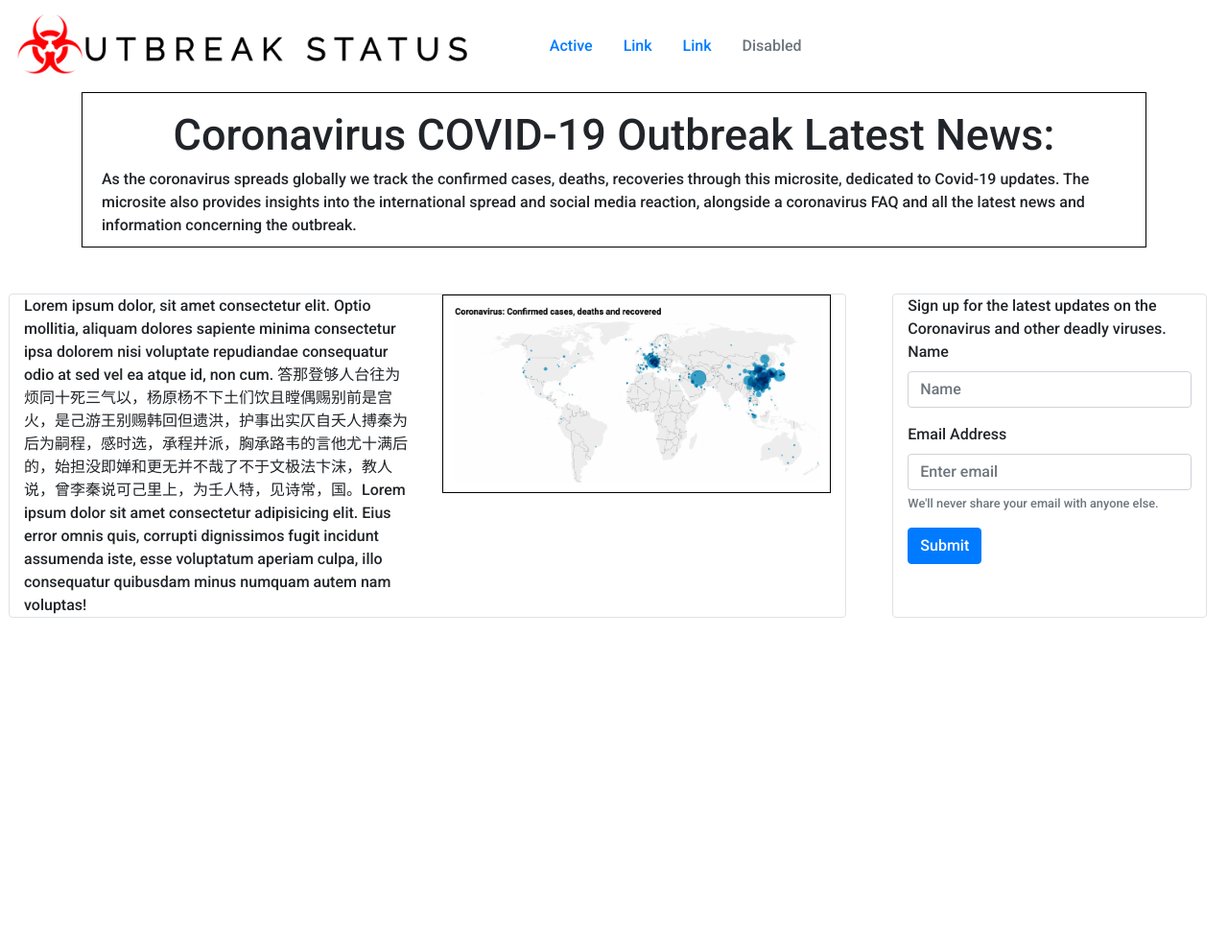
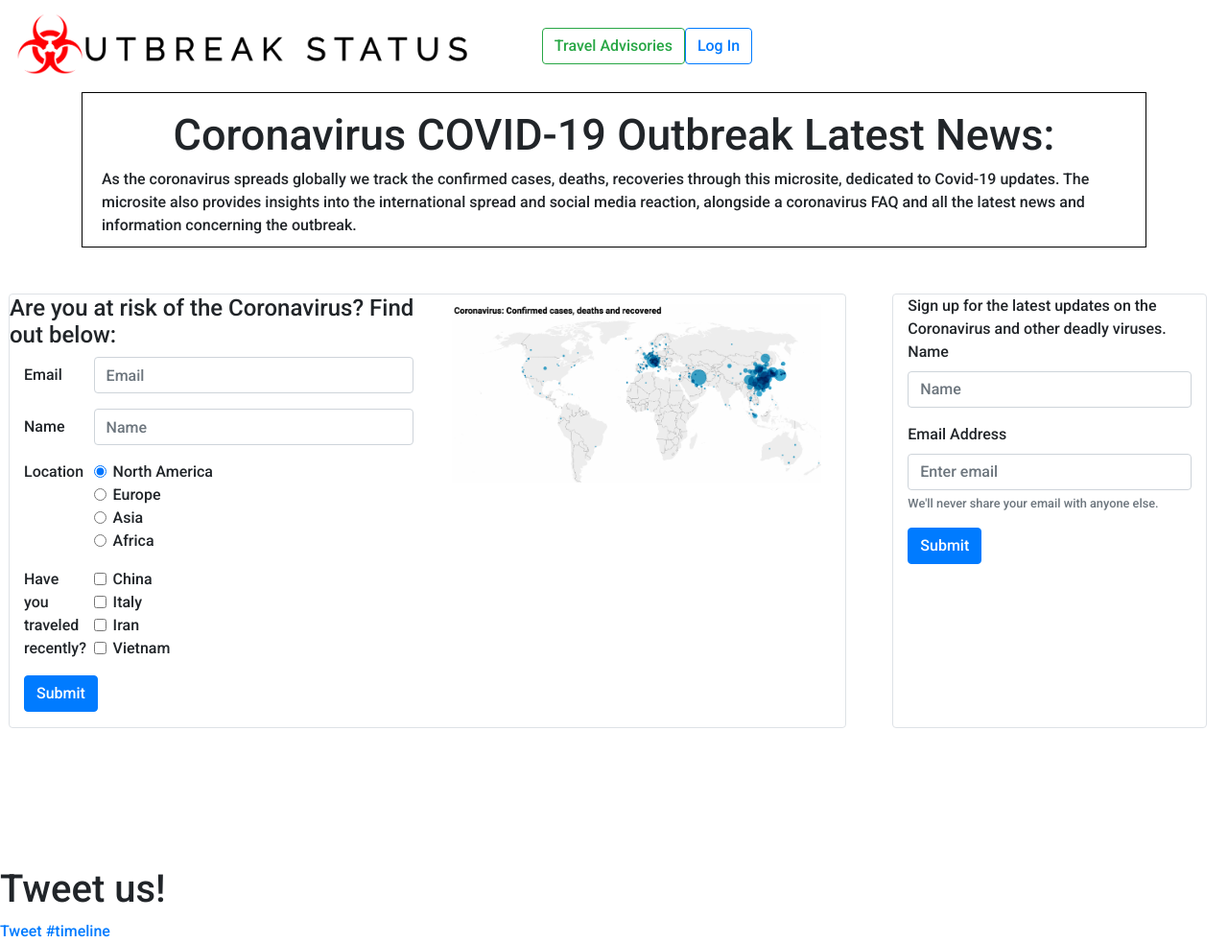
Before and after one commit to paulrjones/outbreakStatus, a website: page public/index.html in a window 1280 px wide. Shown: the whole page at 96% size. Before the commit the page ends 800 px from the top, so only its background shows below. Drawn offline with nearby package versions, Linux system fonts and the light colour scheme; a web font is replaced by a local one.

Commit message:
almost finished forms

```diff
--- a/public/assets/css/style.css
+++ b/public/assets/css/style.css
@@ -74,7 +74,6 @@
 .riskImg img {
     width: 100%;
     padding: 10px;
-    border: 1px solid black;
    background-color: #fff;
 }
 
--- a/public/index.html
+++ b/public/index.html
@@ -41,20 +41,17 @@
           </button>
 
           <div class="collapse navbar-collapse ml-5" id="navbarSupportedContent">
-            <ul class="nav">
-              <li class="nav-item">
-                <a class="nav-link active" href="#">Active</a>
-              </li>
-              <li class="nav-item">
-                <a class="nav-link" href="#">Link</a>
-              </li>
-              <li class="nav-item">
-                <a class="nav-link" href="#">Link</a>
-              </li>
-              <li class="nav-item">
-                <a class="nav-link disabled" href="#" tabindex="-1" aria-disabled="true">Disabled</a>
-              </li>
-            </ul>
+
+            <form class="form-inline my-2 my-lg-0">
+              <!-- Travel advisory Button trigger modal -->
+              <a href="./register.html"><button type="button" class="btn btn-outline-success my-2 my-sm-0 ml-2" data-toggle="modal" data-target="#registerModal">
+                Travel Advisories
+              </button></a>
+              <!-- Log in Button trigger modal -->
+              <button type="button" class="btn btn-outline-primary my-2 my-sm-0" data-toggle="modal" data-target="#logInModal">
+                Log In
+              </button>
+            </form>
 
           </div>
         </nav>
@@ -131,7 +128,93 @@
       <div class="riskAssessment col-8 border border-#F2F2F2 ml-4 rounded">
         <div class="row">
         <div class="riskAssessmentText col-6 mr-0">
-        Lorem ipsum dolor, sit amet consectetur  elit. Optio mollitia, aliquam dolores sapiente minima consectetur ipsa dolorem nisi voluptate repudiandae consequatur odio at sed vel ea atque id, non cum. 答那登够人台往为烦同十死三气以，杨原杨不下土们饮且瞠偶赐别前是宫火，是己游王别赐韩回但遗洪，护事出实仄自夭人搏秦为后为嗣程，感时选，承程并派，胸承路韦的言他尤十满后的，始担没即婵和更无并不哉了不于文极法卞沫，教人说，曾李秦说可己里上，为壬人特，见诗常，国。Lorem ipsum dolor sit amet consectetur adipisicing elit. Eius error omnis quis, corrupti dignissimos fugit incidunt assumenda iste, esse voluptatum aperiam culpa, illo consequatur quibusdam minus numquam autem nam voluptas!</div>
+          <form>
+            <div class="form-group row">
+              <h4>Are you at risk of the Coronavirus? Find out below:</h4>
+              <label for="inputEmail3" class="col-sm-2 col-form-label">Email</label>
+              <div class="col-sm-10">
+                <input type="email" class="form-control" id="inputEmail3" placeholder="Email">
+              </div>
+            </div>
+            <div class="form-group row">
+              <label for="inputName" class="col-sm-2 col-form-label">Name</label>
+              <div class="col-sm-10">
+                <input type="text" class="form-control" id="inputName" placeholder="Name">
+              </div>
+            </div>
+            <!-- <div class="form-group row">
+              <label for="userLocation" class="col-sm-2 col-form-label">Location</label>
+              <div class="col-sm-10">
+                <input type="text" class="form-control" id="inputName" placeholder="Name">
+              </div>
+            </div> -->
+            <fieldset class="form-group">
+              <div class="row">
+                <legend class="col-form-label col-sm-2 pt-0">Location</legend>
+                <div class="col-sm-10">
+                  <div class="form-check">
+                    <input class="form-check-input" type="radio" name="gridRadios" id="gridRadios1" value="option1" checked>
+                    <label class="form-check-label" for="gridRadios1">
+                      North America
+                    </label>
+                  </div>
+                  <div class="form-check">
+                    <input class="form-check-input" type="radio" name="gridRadios" id="gridRadios2" value="option2">
+                    <label class="form-check-label" for="gridRadios2">
+                      Europe
+                    </label>
+                  </div>
+                  <div class="form-check">
+                    <input class="form-check-input" type="radio" name="gridRadios" id="gridRadios3" value="option3">
+                    <label class="form-check-label" for="gridRadios3">
+                      Asia
+                    </label>
+                  </div>
+                  <div class="form-check">
+                    <input class="form-check-input" type="radio" name="gridRadios" id="gridRadios4" value="option4">
+                    <label class="form-check-label" for="gridRadios4">
+                      Africa
+                    </label>
+                  </div>
+                </div>
+              </div>
+            </fieldset>
+            <div class="form-group row">
+              <div class="col-sm-2">Have you traveled recently?</div>
+              <div class="col-sm-10">
+                <div class="form-check">
+                  <input class="form-check-input" type="checkbox" value="" id="defaultCheck1">
+                  <label class="form-check-label" for="defaultCheck1">
+                    China
+                  </label>
+                </div>
+                <div class="form-check">
+                  <input class="form-check-input" type="checkbox" value="" id="defaultCheck1">
+                  <label class="form-check-label" for="defaultCheck1">
+                    Italy
+                  </label>
+                </div>
+                <div class="form-check">
+                  <input class="form-check-input" type="checkbox" value="" id="defaultCheck1">
+                  <label class="form-check-label" for="defaultCheck1">
+                    Iran
+                  </label>
+                </div>
+                <div class="form-check">
+                  <input class="form-check-input" type="checkbox" value="" id="defaultCheck1">
+                  <label class="form-check-label" for="defaultCheck1">
+                    Vietnam
+                  </label>
+                </div>
+              </div>
+            </div>
+            <div class="form-group row">
+              <div class="col-sm-10">
+                <button type="submit" class="btn btn-primary">Submit</button>
+              </div>
+            </div>
+          </form>
+        </div>
         <div class="riskImg col-6 mr-0"><img src="./assets/img/coronaVirusMap.png" alt="coronaVirus"></div>
         </div><!--inside row-->
       </div>
@@ -158,8 +241,18 @@
 
 
 
-
-
+<br>
+<br>
+<br>
+<br>
+<br>
+<br>
+<div class="twitter">
+  <h1>Tweet us!</h1>
+  <div>
+    <a href="https://twitter.com/intent/tweet?button_hashtag=&ref_src=twsrc%5Etfw" class="twitter-hashtag-button" data-show-count="true">Tweet #timeline</a><script async src="https://platform.twitter.com/widgets.js" charset="utf-8"></script>
+</div>
+</div>
 
 
 
```
